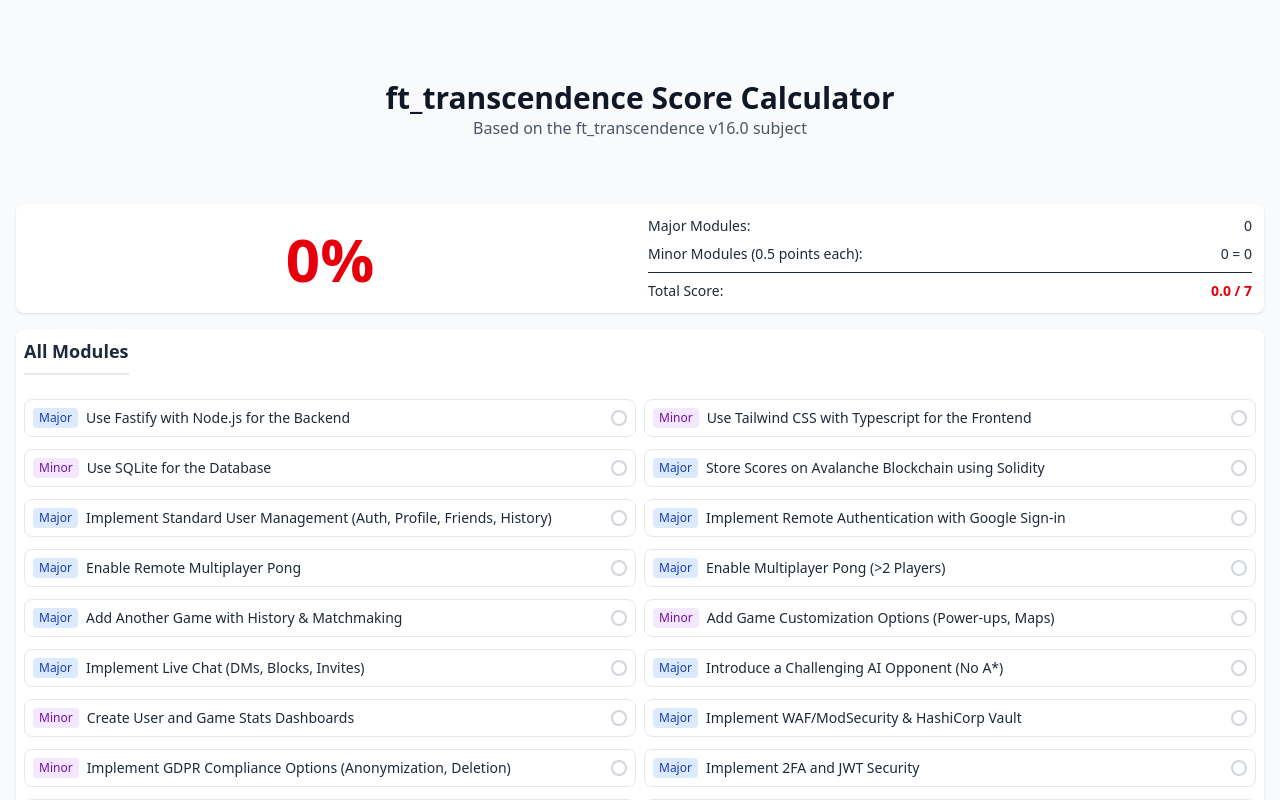
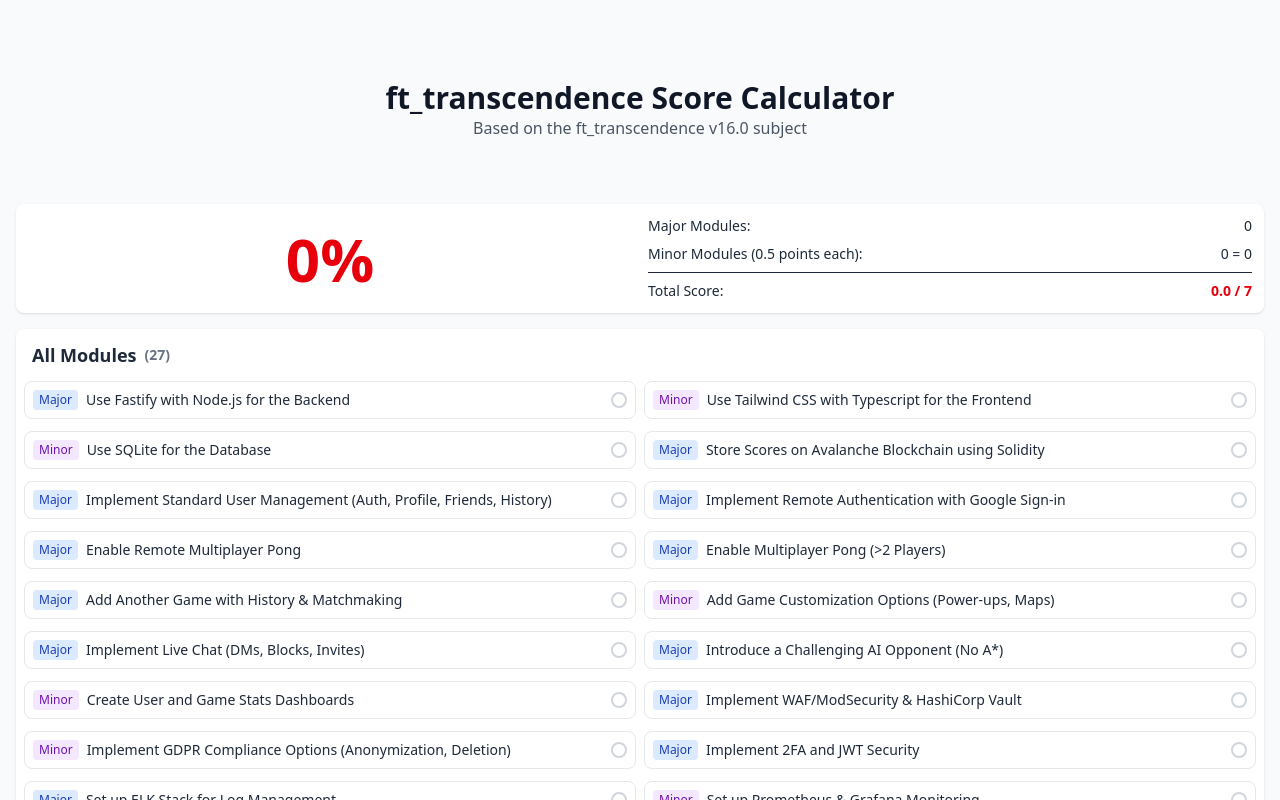
Before and after one commit to mowdl/transandance_modules, a React (Vite) app: page / in a window 1280 px wide. Shown: the top 800 px of the page. Built offline with nearby package versions, Linux system fonts and the light colour scheme.

Commit message:
display module count alongside title

```diff
--- a/src/App.tsx
+++ b/src/App.tsx
@@ -71,7 +71,10 @@ function App() {
         {/* All Modules List */}
         <div className="mb-4 p-2 bg-white rounded-lg shadow">
           <div className="flex justify-between items-center mb-2">
-            <h2 className="text-lg font-semibold">All Modules</h2>
+            <div className="text-lg font-semibold flex items-center gap-2 px-2 py-1">
+              <span>All Modules</span>
+              <span className="text-sm text-gray-500">({allModules.length})</span>
+            </div>
             {selectedModules.length > 0 && (
               <div className="flex gap-2">
                 <button
```
